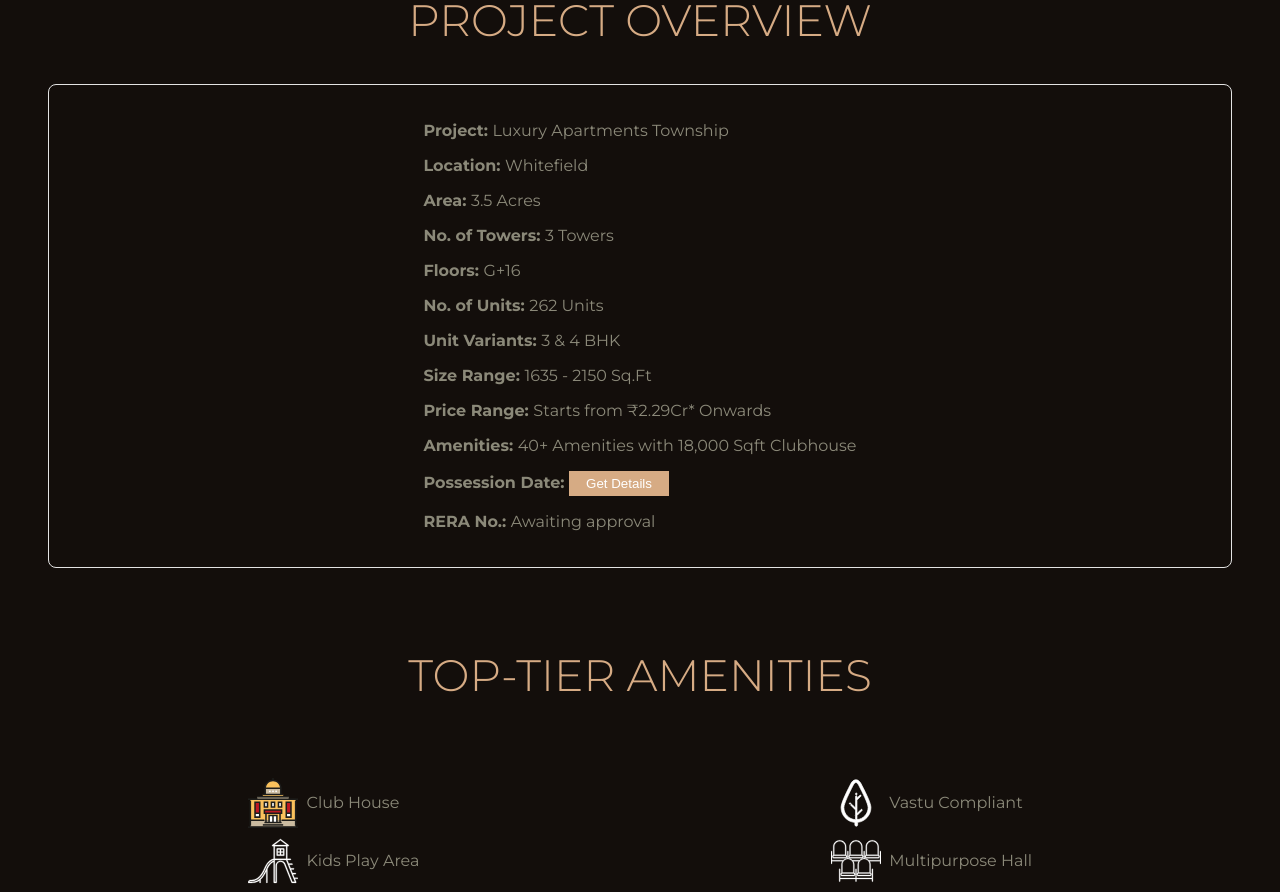
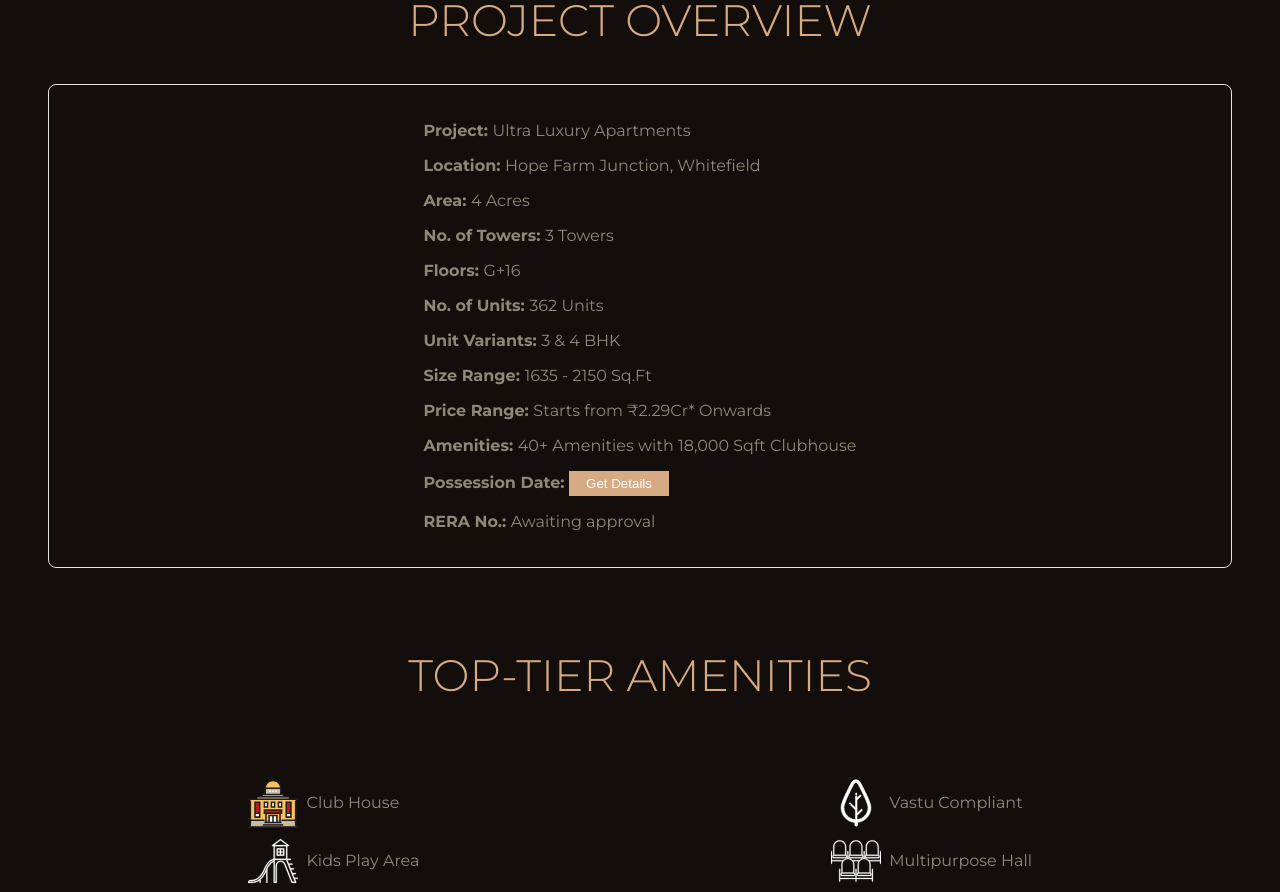
Before and after one commit to bharathsampangi/capitol, a Next.js app: page / in a window 1280 px wide. Shown: the part 1500-2392 px from the top of the page. Built offline with nearby package versions, Linux system fonts and the light colour scheme.

Commit message:
project update

```diff
--- a/components/project/Project.js
+++ b/components/project/Project.js
@@ -9,15 +9,15 @@ export default function Project({openModal}) {
                     <ul className={styles.list}>
                         <li>
                             <span className={styles.title}>Project: </span>
-                            <span>Luxury Apartments Township</span>
+                            <span>Ultra Luxury Apartments</span>
                         </li>
                         <li>
                             <span className={styles.title}>Location: </span>
-                            <span>Whitefield</span>
+                            <span>Hope Farm Junction, Whitefield</span>
                         </li>
                         <li>
                             <span className={styles.title}>Area: </span>
-                            <span>3.5 Acres</span>
+                            <span>4 Acres</span>
                         </li>
                         <li>
                             <span className={styles.title}>
@@ -36,7 +36,7 @@ export default function Project({openModal}) {
                         <li>
                             <span className={styles.title}>No. of Units: </span>
                             <span>
-                                262 Units
+                                362 Units
                             </span>
                         </li>
                         <li>
```
